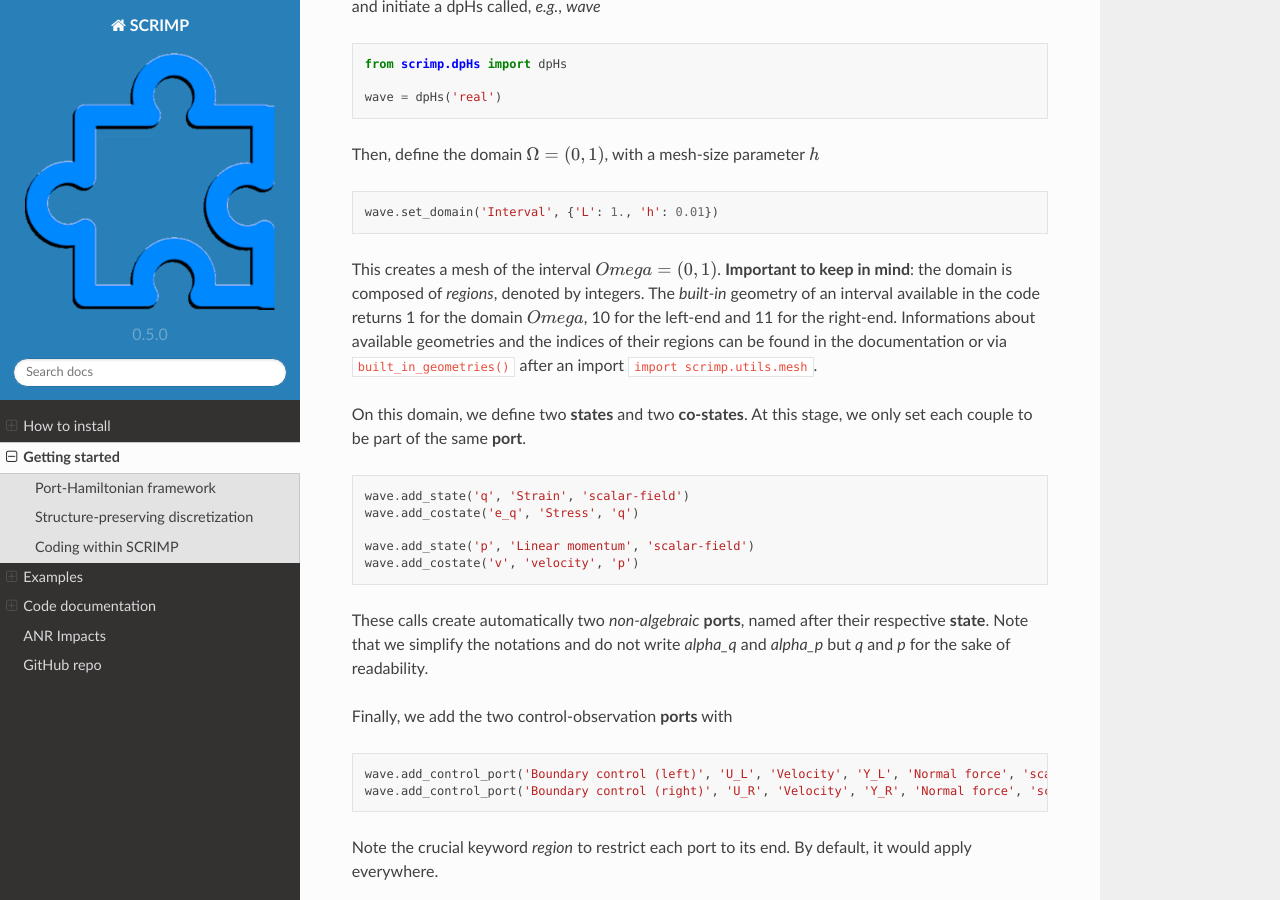
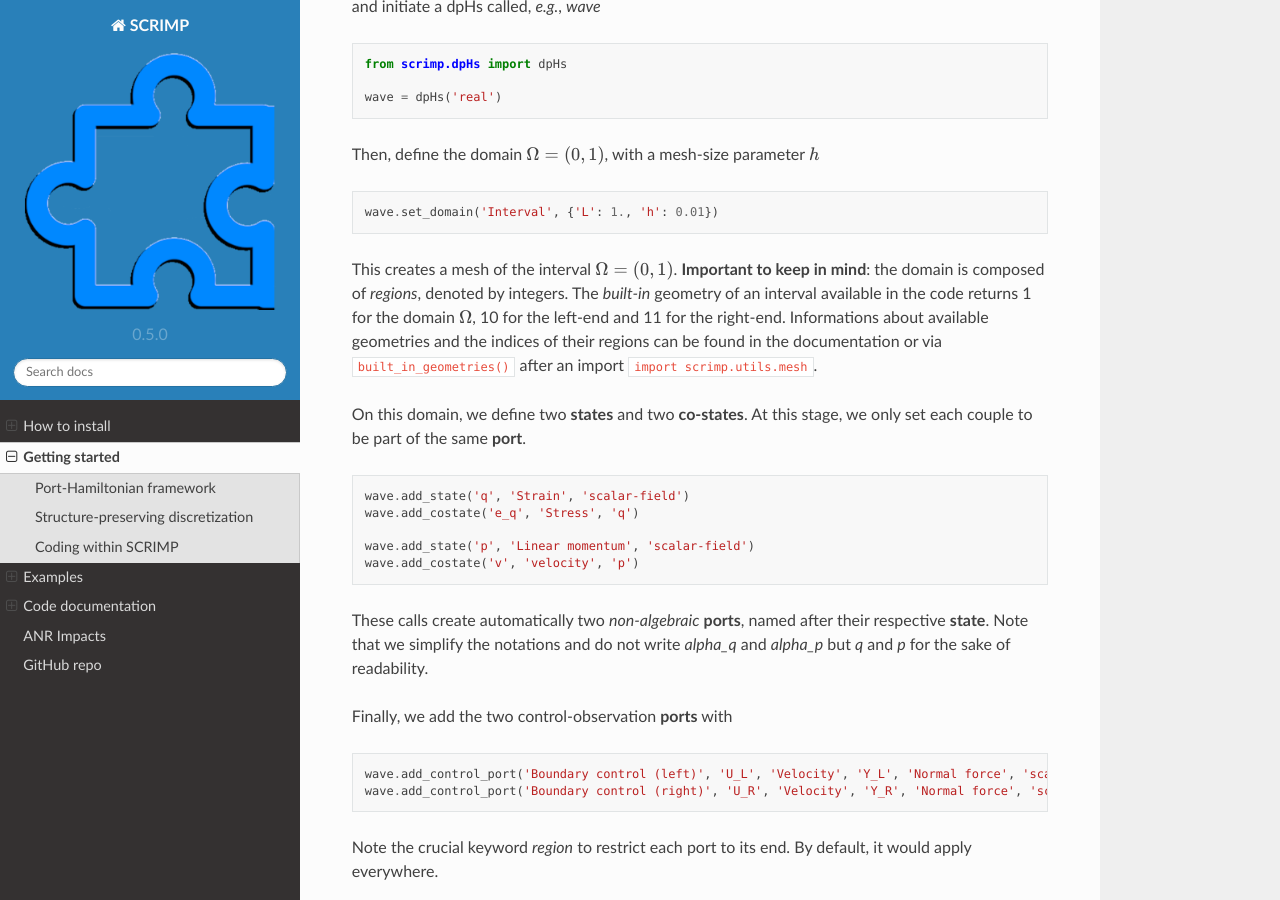
Before and after one commit to g-haine/scrimp, a Sphinx documentation site: the page built from docs/source/started.rst, in a window 1280 px wide and 900 px high, scrolled down 4658 px. Built offline with Sphinx 7.4.7 and the Read the Docs theme 2.0.0, drawn with Linux system fonts in a browser that asks for light colours.

Commit message:
Update docs

```diff
--- a/docs/source/started.rst
+++ b/docs/source/started.rst
@@ -294,7 +294,7 @@
 
     wave.set_domain('Interval', {'L': 1., 'h': 0.01})
 
-This creates a mesh of the interval :math:`Omega = (0,1)`. **Important to keep in mind**: the domain is composed of `regions`, denoted by integers. The *built-in* geometry of an interval available in the code returns 1 for the domain :math:`Omega`, 10 for the left-end and 11 for the right-end. Informations about available geometries and the indices of their regions can be found in the documentation or via :code:`built_in_geometries()` after an import :code:`import scrimp.utils.mesh`.
+This creates a mesh of the interval :math:`\Omega = (0,1)`. **Important to keep in mind**: the domain is composed of `regions`, denoted by integers. The *built-in* geometry of an interval available in the code returns 1 for the domain :math:`\Omega`, 10 for the left-end and 11 for the right-end. Informations about available geometries and the indices of their regions can be found in the documentation or via :code:`built_in_geometries()` after an import :code:`import scrimp.utils.mesh`.
 
 On this domain, we define two **states** and two **co-states**. At this stage, we only set each couple to be part of the same **port**.
 
```
